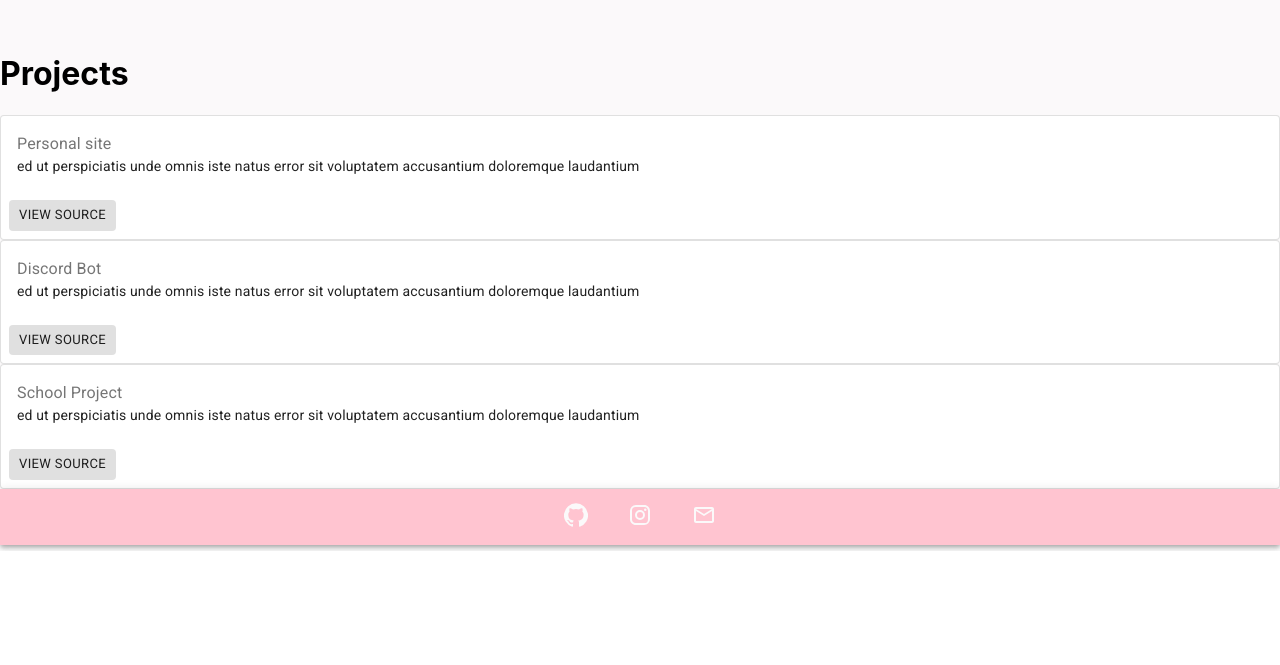
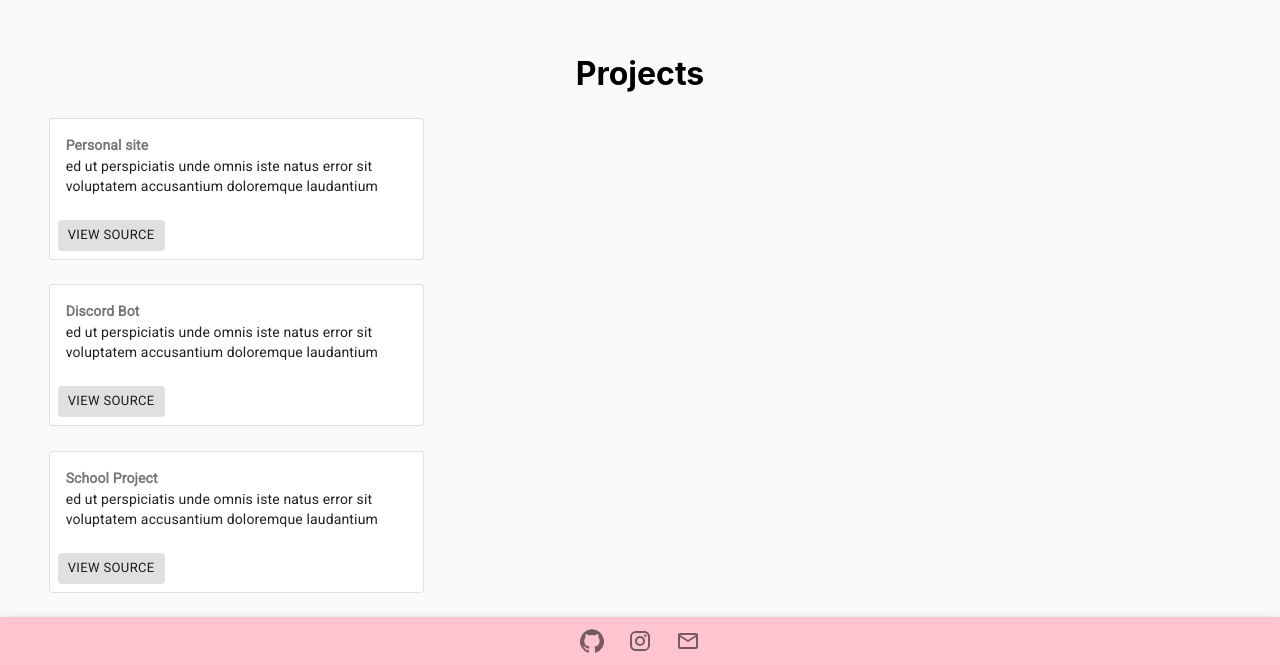
Before and after one commit to TimJSnyder/PersonalSite, a Next.js app in the folder my-test-site/: page / in a window 1280 px wide. Shown: the part 515-1180 px from the top of the page. Before the commit the page ends 1066 px from the top, so only its background shows below. Built offline with nearby package versions, Linux system fonts and the light colour scheme.

Commit message:
fixed some issues with the links/footer

```diff
--- a/my-test-site/Components/About.js
+++ b/my-test-site/Components/About.js
@@ -5,7 +5,7 @@ export default function About(){
     return(
         <div id='about' >
             <Container className= 'aboutContainer'>
-            <h1>About Me</h1>
+            <h1 style={{textAlign:'center'}}>About Me</h1>
             <p>"Sed ut perspiciatis unde omnis iste natus error sit voluptatem accusantium doloremque laudantium, totam rem aperiam, eaque ipsa quae ab illo inventore veritatis et quasi architecto beatae vitae dicta sunt explicabo. Nemo enim ipsam voluptatem quia voluptas sit aspernatur aut odit aut fugit, sed quia consequuntur magni dolores eos qui ratione voluptatem sequi nesciunt. Neque porro quisquam est, qui dolorem ipsum quia dolor sit amet, consectetur, adipisci velit, sed quia non numquam eius modi tempora incidunt ut labore et dolore magnam aliquam quaerat voluptatem. Ut enim ad minima veniam, quis nostrum exercitationem ullam corporis suscipit laboriosam, nisi ut aliquid ex ea commodi consequatur? Quis autem vel eum iure reprehenderit qui in ea voluptate velit esse quam nihil molestiae consequatur, vel illum qui dolorem eum fugiat quo voluptas nulla pariatur?"</p>
             </Container>
         </div>
--- a/my-test-site/Components/Footer.js
+++ b/my-test-site/Components/Footer.js
@@ -1,6 +1,6 @@
 import React from 'react'
 import AppBar from '@material-ui/core/AppBar';
-import Toolbar from '@material-ui/core/Toolbar';
+import IconButton from '@material-ui/core/IconButton';
 import GitHubIcon from '@material-ui/icons/GitHub';
 import MailOutlineIcon from '@material-ui/icons/MailOutline';
 import InstagramIcon from '@material-ui/icons/Instagram';
@@ -10,25 +10,24 @@ import Link from '@material-ui/core/Link';
 
 
 export default function Footer(){
-    const preventDefault = (event) => event.preventDefault();
+
     return(
         <div>
             <AppBar position="static">
+                <div className='footer'>
+                    <IconButton href=''>
+                        <GitHubIcon />
+                    </IconButton>
 
-            <div className='footer'>
+                    <IconButton href=''>
+                        <InstagramIcon />
+                    </IconButton>
 
+                    <IconButton href=''>
+                        <MailOutlineIcon />
+                    </IconButton>
 
-            <Link color = 'secondary' href='#' onClick={preventDefault}>
-                <GitHubIcon />
-            </Link>
-            <Link color = 'secondary' href='#' onClick={preventDefault}>
-                <InstagramIcon />
-            </Link>
-            <Link color = 'secondary' href='#' onClick={preventDefault}>
-                <MailOutlineIcon />
-            </Link>
-            </div>
-
+                </div>
             </AppBar>
         </div>
     )
--- a/my-test-site/Components/projects/Card.js
+++ b/my-test-site/Components/projects/Card.js
@@ -4,30 +4,53 @@ import CardActions from '@material-ui/core/CardActions';
 import CardContent from '@material-ui/core/CardContent';
 import Button from '@material-ui/core/Button';
 import Typography from '@material-ui/core/Typography';
+import { makeStyles } from '@material-ui/core/styles';
+import { Container } from '@material-ui/core';
+
+const useStyles = makeStyles({
+  root: {
+    flexDirection: 'row',
+    maxWidth: 375,
+    margin: '2%'
+  },
+
+  title: {
+    fontSize: 14,
+    fontWeight: 'bold'
+  },
+  pos: {
+    marginBottom: 12,
+  },
+})
+
+
 
 
   function ProjectCard(props){
-
-
+    const classes = useStyles();
       return (
-      <Card variant="outlined" >
+        <div>
+        <Container className='cardContainer'>
+          <Card className={classes.root} variant="outlined" >
             <CardContent>
-        <Typography color="textSecondary" >
+              <Typography className={classes.title}  color="textSecondary" >
                 {props.name}
               </Typography>
-        <Typography variant="h5" component="h2">
 
-        </Typography>
               <Typography variant="body2" component="p">
                 {props.description}
               </Typography>
             </CardContent>
+
             <CardActions>
               <Button href="" size="small" variant="contained" disableElevation>
                 view source
               </Button>
             </CardActions>
+
           </Card>
+          </Container>
+      </div>
     );
   }
 
--- a/my-test-site/Components/projects/Projects.js
+++ b/my-test-site/Components/projects/Projects.js
@@ -7,7 +7,7 @@ import list from './ProjectList'
 function ProjectsCard(){
     return (
         <div>
-            <h1>Projects</h1>
+            <h1 style={{textAlign:'center'}}>Projects</h1>
            {list.map((listItem) =>
             <Card
             key={listItem.key}
--- a/my-test-site/styles/globals.css
+++ b/my-test-site/styles/globals.css
@@ -36,10 +36,16 @@ a {
   display: flex;
   padding: 10%;
 }
+.cardContainer{
+  display: flex;
+}
 .footer{
   flex-grow: 1;
   text-align: center;
-  padding: 1.1%
+}
+.footerIcon{
+  margin-left: 2%;
+  margin-right: 2%;
 }
 
 
```
Lines whose indentation alone changed are shown as unchanged.
